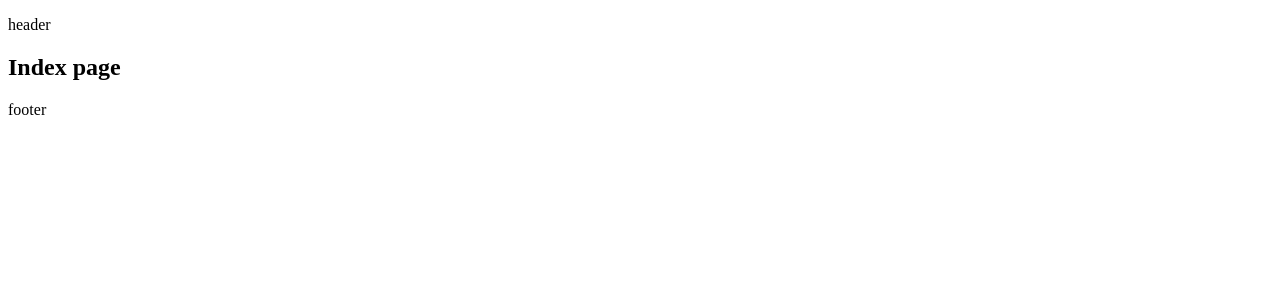
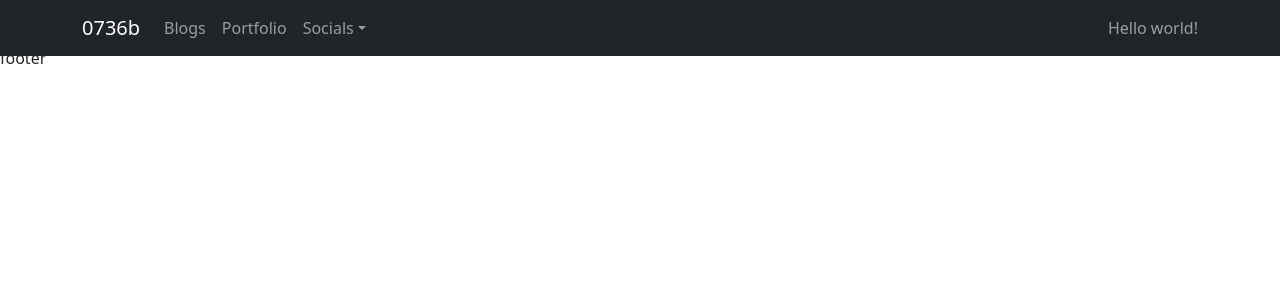
Before and after one commit to 0736b/myblog, a Next.js app in the folder frontend/: page / in a window 1280 px wide. Shown: the top 300 px of the page. Built offline with nearby package versions, Linux system fonts and the light colour scheme.

Commit message:
add: reactstrap navbar

```diff
--- /dev/null
+++ b/frontend/components/Header.js
@@ -0,0 +1,74 @@
+import React from 'react';
+import { useState } from 'react';
+import { Navbar, NavbarBrand, NavbarToggler, Collapse, Nav, NavItem, NavLink, UncontrolledDropdown, NavbarText, DropdownToggle, DropdownItem, DropdownMenu  } from 'reactstrap';
+
+const Header = () => {
+
+    const [isOpen, setIsOpen] = useState(false);
+
+    const toggle = () => {
+        setIsOpen(!isOpen);
+    };
+
+  return (
+    <div>
+  <Navbar
+    color="dark"
+    container="md"
+    dark
+    expand="md"
+    fixed="top"
+    full
+  >
+    <NavbarBrand href="/">
+      0736b
+    </NavbarBrand>
+    <NavbarToggler onClick={toggle} />
+    <Collapse isOpen={isOpen} navbar>
+      <Nav
+        className="me-auto"
+        navbar
+      >
+        <NavItem>
+          <NavLink href="/components/">
+            Blogs
+          </NavLink>
+        </NavItem>
+        <NavItem>
+          <NavLink href="https://github.com/reactstrap/reactstrap">
+            Portfolio
+          </NavLink>
+        </NavItem>
+        <UncontrolledDropdown
+          inNavbar
+          nav
+        >
+          <DropdownToggle
+            caret
+            nav
+          >
+            Socials
+          </DropdownToggle>
+          <DropdownMenu right>
+            <DropdownItem>
+              Github
+            </DropdownItem>
+            <DropdownItem>
+              LinkedIn
+            </DropdownItem>
+            <DropdownItem>
+              Dev.to
+            </DropdownItem>
+          </DropdownMenu>
+        </UncontrolledDropdown>
+      </Nav>
+      <NavbarText>
+        Hello world!
+      </NavbarText>
+    </Collapse>
+  </Navbar>
+</div>
+  );
+};
+
+export default Header;
--- a/frontend/components/Layout.js
+++ b/frontend/components/Layout.js
@@ -1,9 +1,10 @@
 // do not use <React.Fragment></React.Fragment>
+import Header from './Header'
 
 const Layout = ({children}) => {
     return (
         <>
-            <p>header</p>
+            <Header/>
                 {children}
             <p>footer</p>
         </>
--- a/frontend/package.json
+++ b/frontend/package.json
@@ -15,6 +15,7 @@
   "dependencies": {
     "next": "^12.0.1",
     "react": "^17.0.2",
-    "react-dom": "^17.0.2"
+    "react-dom": "^17.0.2",
+    "reactstrap": "^9.0.0"
   }
 }
--- /dev/null
+++ b/frontend/pages/_document.js
@@ -0,0 +1,22 @@
+import Document, { Html, Head, Main, NextScript } from 'next/document'
+
+class MyDocument extends Document {
+  render() {
+    return (
+      <Html lang="en">
+        <Head>
+        <meta charSet="UTF-8"/>
+        {/* <meta name="viewport" content="viewport-fit=cover" /> */}
+        <meta name="viewport" content="width=device-width, initial-scale=1.0"/>
+        <link rel="stylesheet" href="https://cdn.jsdelivr.net/npm/bootstrap@5.1.0/dist/css/bootstrap.min.css" />
+        </Head>
+        <body>
+          <Main />
+          <NextScript />
+        </body>
+      </Html>
+    )
+  }
+}
+
+export default MyDocument
```
Also changed, not shown: 1 other file (tests, documents, lock files or other folders).
